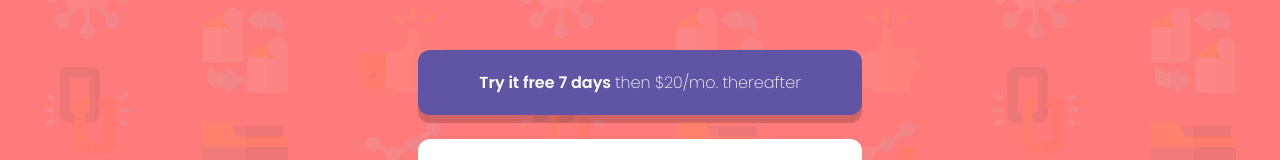
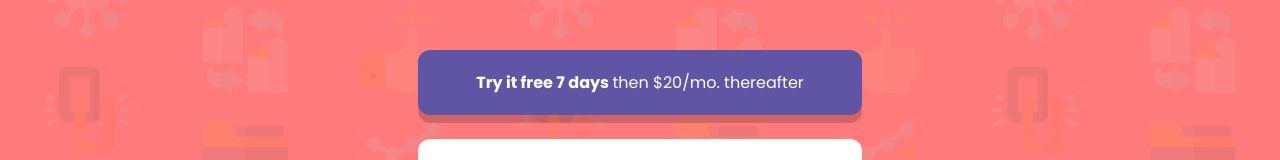
Before and after one commit to Uzelac97/intro-component-signup-form, a plain HTML site: page index.html in a window 1280 px wide. Shown: the part 207-367 px from the top of the page. Drawn offline with Linux system fonts and the light colour scheme.

Commit message:
Update README.md and styles.css
Updated the styling in styles.css and added live site URL to README

```diff
--- a/styles.css
+++ b/styles.css
@@ -65,11 +65,11 @@ main {
 
 .free-trial p {
   padding: 0 32px;
-  font-weight: 200;
+  font-weight: 400;
 }
 
 .free-trial span {
-  font-weight: 600;
+  font-weight: 700;
 }
 
 .form-container {
```
Also changed, not shown: 1 other file.
